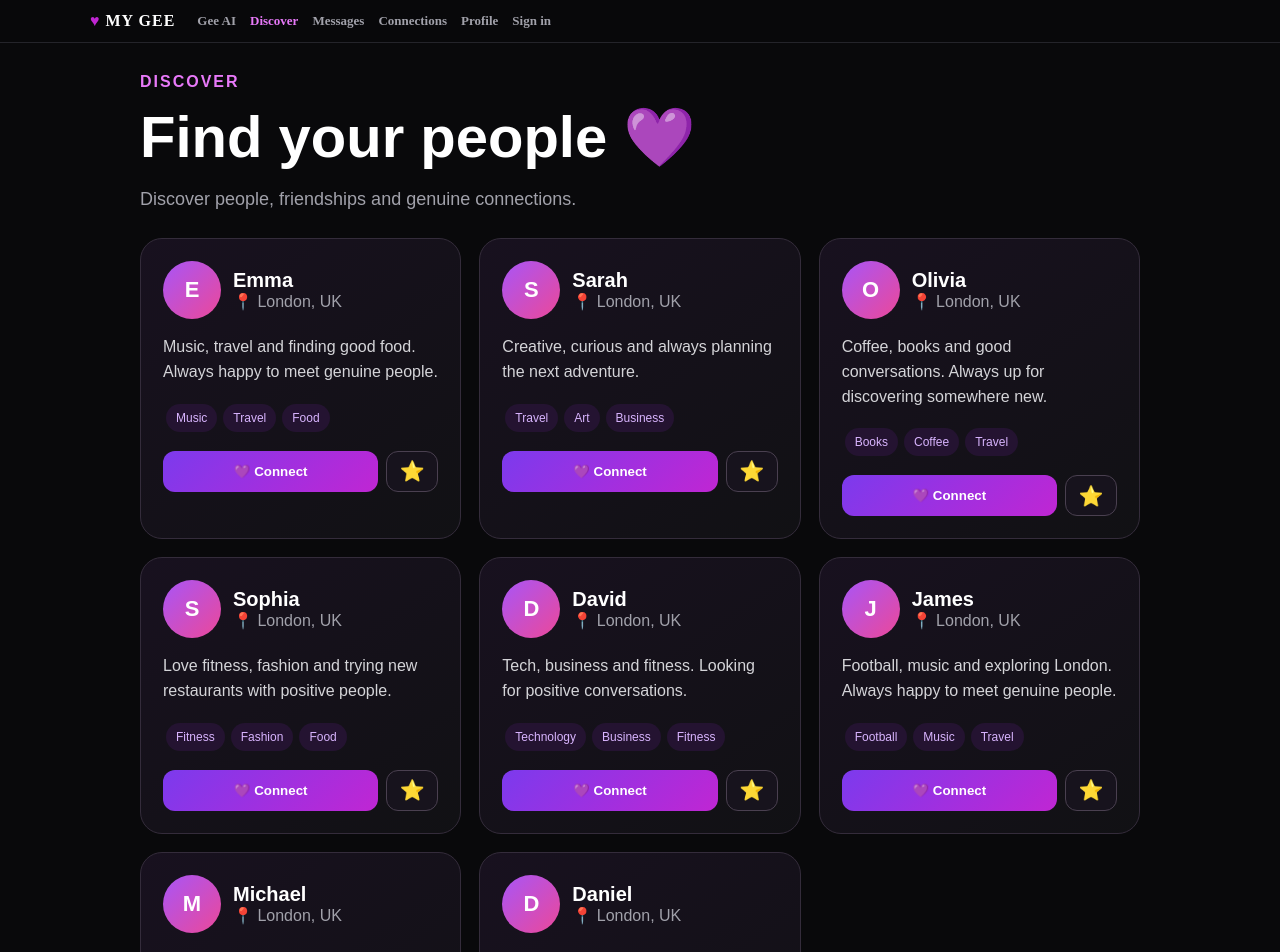
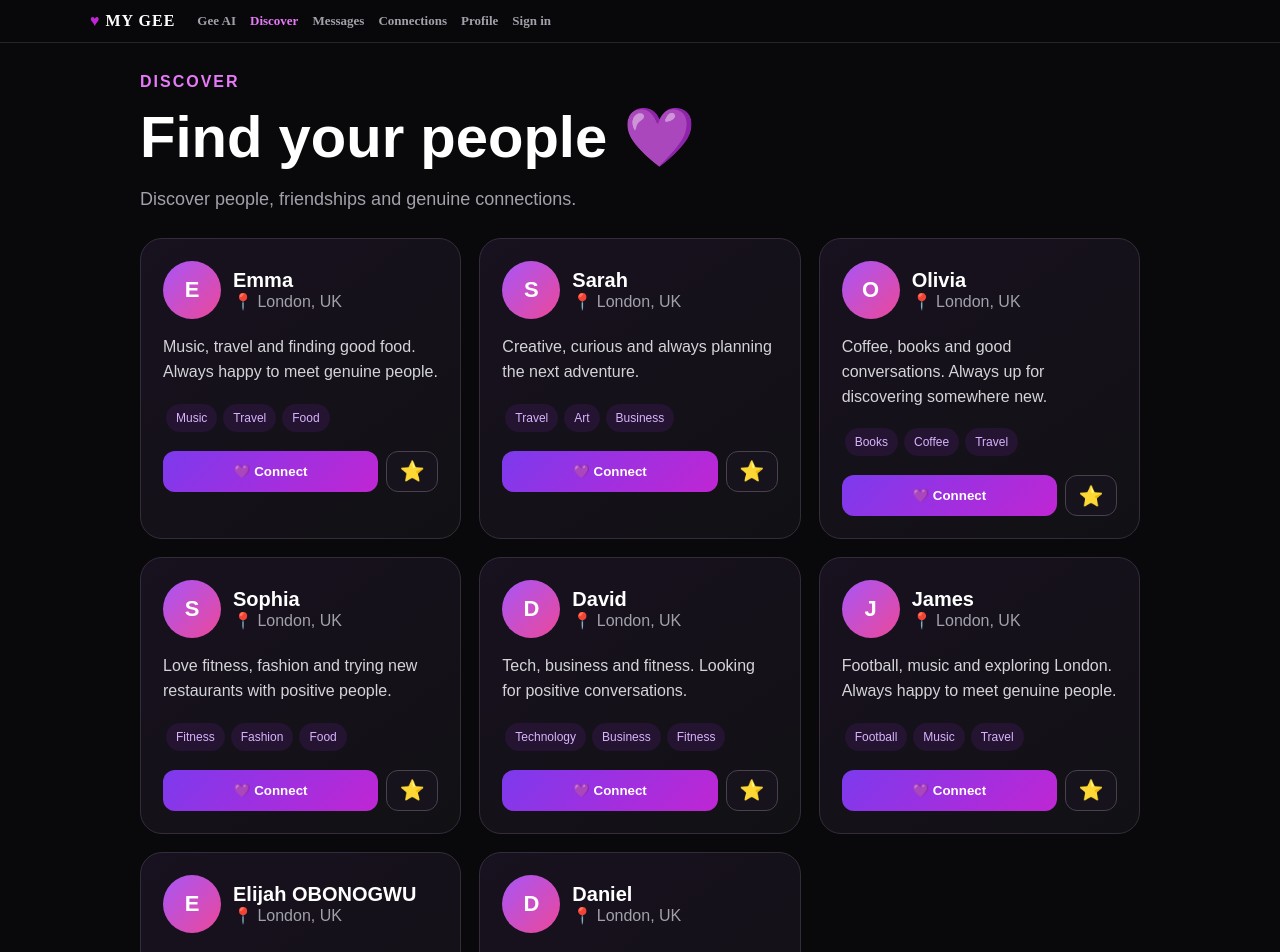
Before and after one commit to eljayempire1/My-gee-mvp, a Next.js app: page /discover in a window 1280 px wide. Shown: the top 952 px of the page. Built offline with nearby package versions, Linux system fonts and the light colour scheme; no server answers.

Commit message:
Replace Michael with Elijah OBONOGWU in Discover demo profiles

```diff
--- a/app/discover/page.tsx
+++ b/app/discover/page.tsx
@@ -11,7 +11,7 @@ const demoPeople:Person[]=[
  {id:"demo-sophia",display_name:"Sophia",city:"London, UK",bio:"Love fitness, fashion and trying new restaurants with positive people.",interests:["Fitness","Fashion","Food"]},
  {id:"demo-david",display_name:"David",city:"London, UK",bio:"Tech, business and fitness. Looking for positive conversations.",interests:["Technology","Business","Fitness"]},
  {id:"demo-james",display_name:"James",city:"London, UK",bio:"Football, music and exploring London. Always happy to meet genuine people.",interests:["Football","Music","Travel"]},
- {id:"demo-michael",display_name:"Michael",city:"London, UK",bio:"Entrepreneurial, relaxed and into great food, music and good vibes.",interests:["Business","Music","Food"]},
+ {id:"demo-elijah",display_name:"Elijah OBONOGWU",city:"London, UK",bio:"Entrepreneurial, relaxed and into great food, music and good vibes.",interests:["Business","Music","Food"]},
  {id:"demo-daniel",display_name:"Daniel",city:"London, UK",bio:"Fitness, technology and weekend adventures. Here for genuine connections.",interests:["Fitness","Technology","Travel"]}
 ];
 
```
